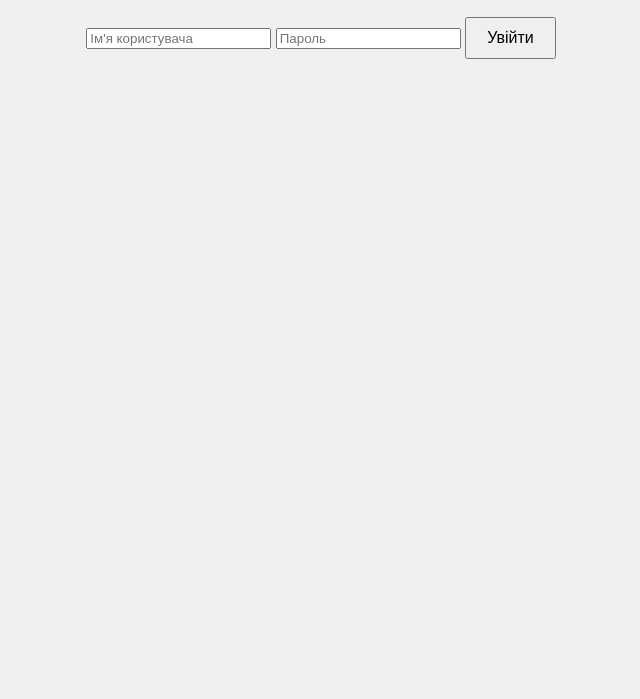
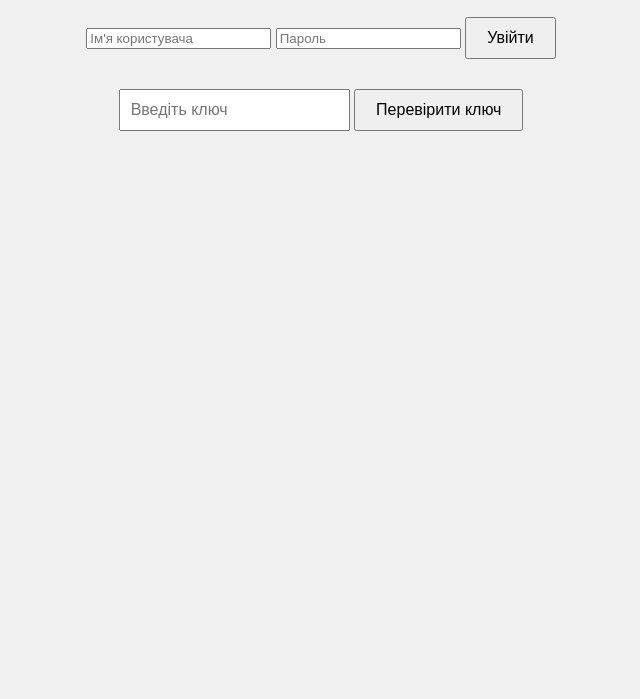
Before and after one commit to MaxKorman06/auth-system, a website: page public/index.html in a window 1280 px wide. Shown: the part 101-800 px from the top of the page, without its empty margins (319-959 px from the left). Drawn offline with Linux system fonts and the light colour scheme.

Commit message:
key button added

```diff
--- a/public/index.html
+++ b/public/index.html
@@ -12,6 +12,11 @@
     <input type="text" id="username" placeholder="Ім'я користувача" required>
     <input type="password" id="password" placeholder="Пароль" required>
     <button onclick="login()">Увійти</button>
+  </div>
+
+  <div id="key-form">
+    <input type="text" id="key" placeholder="Введіть ключ" required>
+    <button onclick="checkKey()">Перевірити ключ</button>
   </div>
 
   <div id="admin-panel" class="hidden">
--- a/public/script.js
+++ b/public/script.js
@@ -94,3 +94,20 @@ function changePassword() {
     .then(message => alert(message))
     .catch(err => console.error('Помилка зміни пароля:', err));
 }
+function checkKey() {
+  const key = document.getElementById('key').value;
+
+  fetch('/check-key', {
+    method: 'POST',
+    headers: { 'Content-Type': 'application/json' },
+    body: JSON.stringify({ key })
+  })
+    .then(response => response.text())
+    .then(message => {
+      alert(message);
+    })
+    .catch(err => {
+      console.error('Помилка перевірки ключа:', err);
+      alert('Неправильний ключ!');
+    });
+}
--- a/public/styles.css
+++ b/public/styles.css
@@ -18,3 +18,13 @@ button {
   padding: 10px 20px;
   font-size: 16px;
 }
+
+#key-form {
+  margin-top: 20px;
+}
+
+#key-form input {
+  padding: 10px;
+  font-size: 16px;
+  margin-top: 10px;
+}
```
Also changed, not shown: app.js (+14 -0 lines), users.json (+8 -0 lines), 2 other files.
